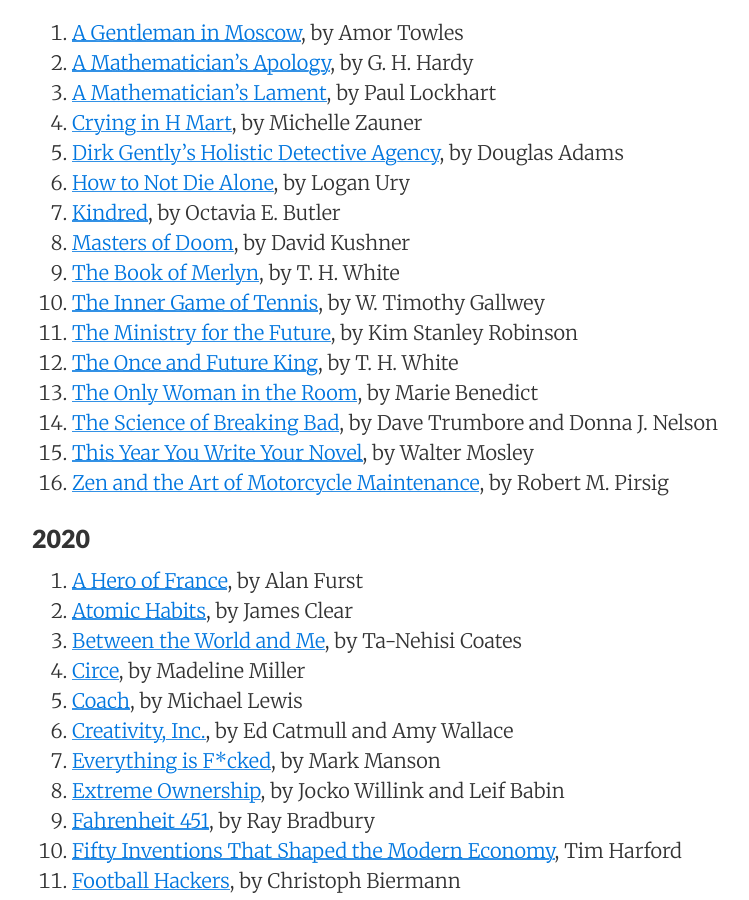
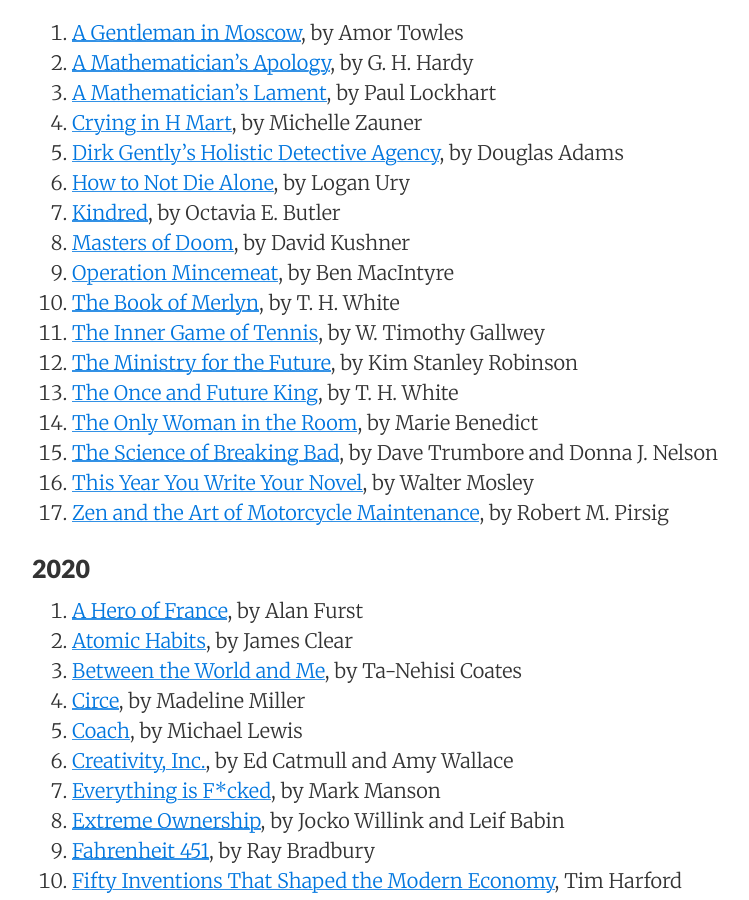
Before and after one commit to sewardlee337/sewardlee337.github.io, a Jekyll site: the page built from readinglist.md, in a window 1280 px wide and 900 px high, scrolled down 590 px. Shown: the whole window, without its empty margins (188-937 px from the left). Built offline with Jekyll 4.4.1, drawn with Linux system fonts in a browser that asks for light colours; nearby versions of some CDN libraries.

Commit message:
update reading list

```diff
--- a/readinglist.md
+++ b/readinglist.md
@@ -28,6 +28,7 @@ _"My alma mater was books, a good library... I could spend the rest of my life r
 1. [How to Not Die Alone](https://amzn.to/3gm9nsH), by Logan Ury
 1. [Kindred](https://amzn.to/3pBY7du), by Octavia E. Butler
 1. [Masters of Doom](https://amzn.to/3fN0wjD), by David Kushner
+1. [Operation Mincemeat](https://amzn.to/3jGpmDK), by Ben MacIntyre
 1. [The Book of Merlyn](https://amzn.to/3r3zxTq), by T. H. White
 1. [The Inner Game of Tennis](https://amzn.to/3r9VEHn), by W. Timothy Gallwey
 1. [The Ministry for the Future](https://amzn.to/39kNOUU), by Kim Stanley Robinson
```
